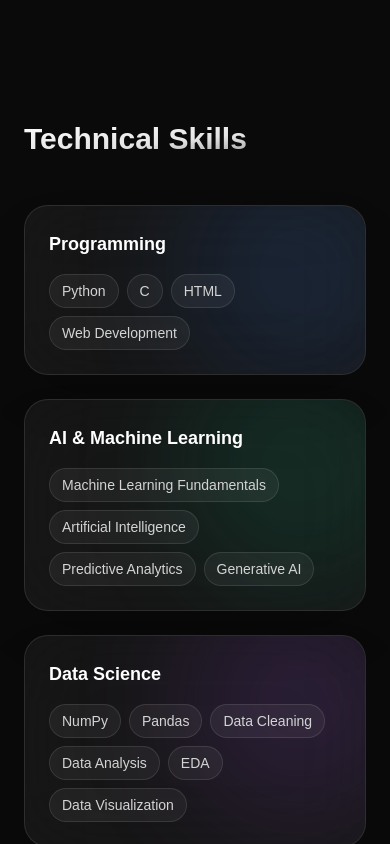
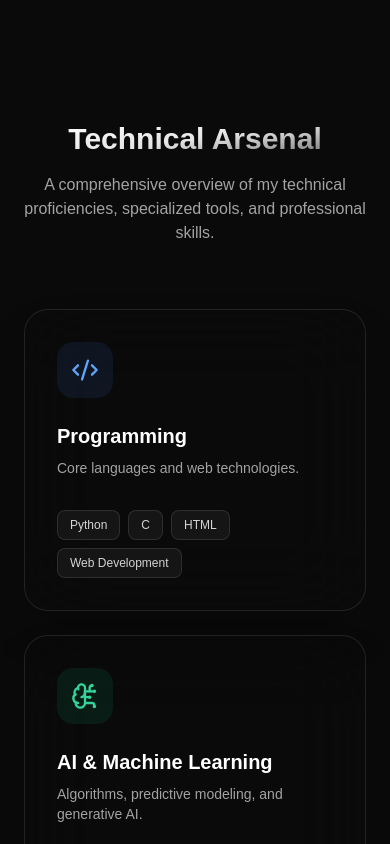
Before and after one commit to sohansa035-bot/portfolio, a Next.js app: page / in a window 390 px wide. Shown: the part 4000-4844 px from the top of the page. Built offline with nearby package versions, Linux system fonts and the light colour scheme.

Commit message:
Redesign Skills section to premium Bento Grid layout

```diff
--- a/components/Skills.tsx
+++ b/components/Skills.tsx
@@ -1,45 +1,57 @@
 "use client";
 
 import { motion } from "framer-motion";
+import { Code2, BrainCircuit, BarChart3, Wrench, Users } from "lucide-react";
 
 export const Skills = () => {
   const skillCategories = [
     {
       title: "Programming",
+      description: "Core languages and web technologies.",
+      icon: Code2,
       skills: ["Python", "C", "HTML", "Web Development"],
-      boxHover: "hover:border-blue-500/30",
-      glow: "bg-blue-500/20",
-      tagHover: "hover:text-blue-400 hover:border-blue-500/50"
+      color: "blue"
     },
     {
       title: "AI & Machine Learning",
+      description: "Algorithms, predictive modeling, and generative AI.",
+      icon: BrainCircuit,
       skills: ["Machine Learning Fundamentals", "Artificial Intelligence", "Predictive Analytics", "Generative AI"],
-      boxHover: "hover:border-emerald-500/30",
-      glow: "bg-emerald-500/20",
-      tagHover: "hover:text-emerald-400 hover:border-emerald-500/50"
+      color: "emerald"
     },
     {
       title: "Data Science",
+      description: "Data analysis, processing, and visualization.",
+      icon: BarChart3,
       skills: ["NumPy", "Pandas", "Data Cleaning", "Data Analysis", "EDA", "Data Visualization"],
-      boxHover: "hover:border-purple-500/30",
-      glow: "bg-purple-500/20",
-      tagHover: "hover:text-purple-400 hover:border-purple-500/50"
+      color: "purple"
     },
     {
       title: "Dev Tools & Platforms",
+      description: "Version control, containerization, and AI platforms.",
+      icon: Wrench,
       skills: ["Docker", "Git", "GitHub", "VS Code", "Jupyter", "Colab", "Hugging Face", "Lyzr AI", "OpenEnv"],
-      boxHover: "hover:border-orange-500/30",
-      glow: "bg-orange-500/20",
-      tagHover: "hover:text-orange-400 hover:border-orange-500/50"
+      color: "orange"
     },
     {
       title: "Soft Skills",
+      description: "Leadership, communication, and team management.",
+      icon: Users,
       skills: ["Leadership", "Communication", "Team Management", "Public Speaking", "Problem Solving"],
-      boxHover: "hover:border-rose-500/30",
-      glow: "bg-rose-500/20",
-      tagHover: "hover:text-rose-400 hover:border-rose-500/50"
+      color: "rose"
     }
   ];
+
+  const getColorClasses = (color: string) => {
+    switch (color) {
+      case 'blue': return { bg: 'bg-blue-500/10', text: 'text-blue-600 dark:text-blue-400', border: 'border-blue-500/20', hover: 'hover:border-blue-500/50' };
+      case 'emerald': return { bg: 'bg-emerald-500/10', text: 'text-emerald-600 dark:text-emerald-400', border: 'border-emerald-500/20', hover: 'hover:border-emerald-500/50' };
+      case 'purple': return { bg: 'bg-purple-500/10', text: 'text-purple-600 dark:text-purple-400', border: 'border-purple-500/20', hover: 'hover:border-purple-500/50' };
+      case 'orange': return { bg: 'bg-orange-500/10', text: 'text-orange-600 dark:text-orange-400', border: 'border-orange-500/20', hover: 'hover:border-orange-500/50' };
+      case 'rose': return { bg: 'bg-rose-500/10', text: 'text-rose-600 dark:text-rose-400', border: 'border-rose-500/20', hover: 'hover:border-rose-500/50' };
+      default: return { bg: 'bg-neutral-500/10', text: 'text-neutral-600 dark:text-neutral-400', border: 'border-neutral-500/20', hover: 'hover:border-neutral-500/50' };
+    }
+  };
 
   return (
     <section id="skills" className="py-24 px-6 w-full max-w-6xl mx-auto">
@@ -49,29 +61,39 @@ export const Skills = () => {
         viewport={{ once: true, margin: "-100px" }}
         transition={{ duration: 0.6 }}
       >
-        <h2 className="text-3xl md:text-5xl font-bold mb-12 text-gradient">Technical Skills</h2>
+        <div className="flex flex-col items-center text-center mb-16">
+          <h2 className="text-3xl md:text-5xl font-bold mb-4 text-gradient">Technical Arsenal</h2>
+          <p className="text-neutral-600 dark:text-neutral-400 max-w-2xl">A comprehensive overview of my technical proficiencies, specialized tools, and professional skills.</p>
+        </div>
 
         <div className="grid grid-cols-1 md:grid-cols-2 lg:grid-cols-3 gap-6">
-          {skillCategories.map((category, idx) => (
+          {skillCategories.map((category, idx) => {
+            const colors = getColorClasses(category.color);
+            return (
               <div
                 key={idx}
-              className={`glassmorphism p-6 rounded-3xl relative overflow-hidden group transition-all duration-500 bg-black/5 hover:bg-black/10 border border-black/10 dark:bg-white/5 dark:hover:bg-white/10 dark:border-white/10 ${category.boxHover} ${idx === 3 ? "md:col-span-2 lg:col-span-2" : ""}`}
+                className={`glassmorphism p-8 rounded-3xl relative overflow-hidden group transition-all duration-300 border border-black/10 dark:border-white/10 hover:-translate-y-1 ${colors.hover} flex flex-col ${idx === 3 ? "md:col-span-2 lg:col-span-2" : ""}`}
               >
-              <div className={`absolute top-0 right-0 w-64 h-64 opacity-70 group-hover:opacity-100 transition-all duration-500 rounded-full blur-[60px] -mr-16 -mt-16 pointer-events-none ${category.glow}`} />
+                <div className={`w-14 h-14 rounded-2xl flex items-center justify-center mb-6 ${colors.bg} ${colors.text} transition-transform duration-300 group-hover:scale-110 shrink-0`}>
+                  <category.icon className="w-7 h-7" />
+                </div>
 
-              <h3 className="text-lg font-bold text-black dark:text-white mb-4 relative z-10">{category.title}</h3>
-              <div className="flex flex-wrap gap-2 relative z-10">
+                <h3 className="text-xl font-bold text-black dark:text-white mb-2">{category.title}</h3>
+                <p className="text-sm text-neutral-600 dark:text-neutral-400 mb-8">{category.description}</p>
+
+                <div className="flex flex-wrap gap-2 mt-auto">
                   {category.skills.map((skill, i) => (
                     <span
                       key={i}
-                    className={`px-3 py-1.5 bg-black/5 dark:bg-white/5 border border-black/10 dark:border-white/10 rounded-full text-sm text-neutral-700 dark:text-neutral-300 transition-colors cursor-default ${category.tagHover}`}
+                      className={`px-3 py-1.5 bg-black/5 dark:bg-white/5 border border-black/5 dark:border-white/10 rounded-lg text-xs font-medium text-neutral-700 dark:text-neutral-300 transition-colors cursor-default`}
                     >
                       {skill}
                     </span>
                   ))}
                 </div>
               </div>
-          ))}
+            );
+          })}
         </div>
       </motion.div>
     </section>
```
Lines whose indentation alone changed are shown as unchanged.
